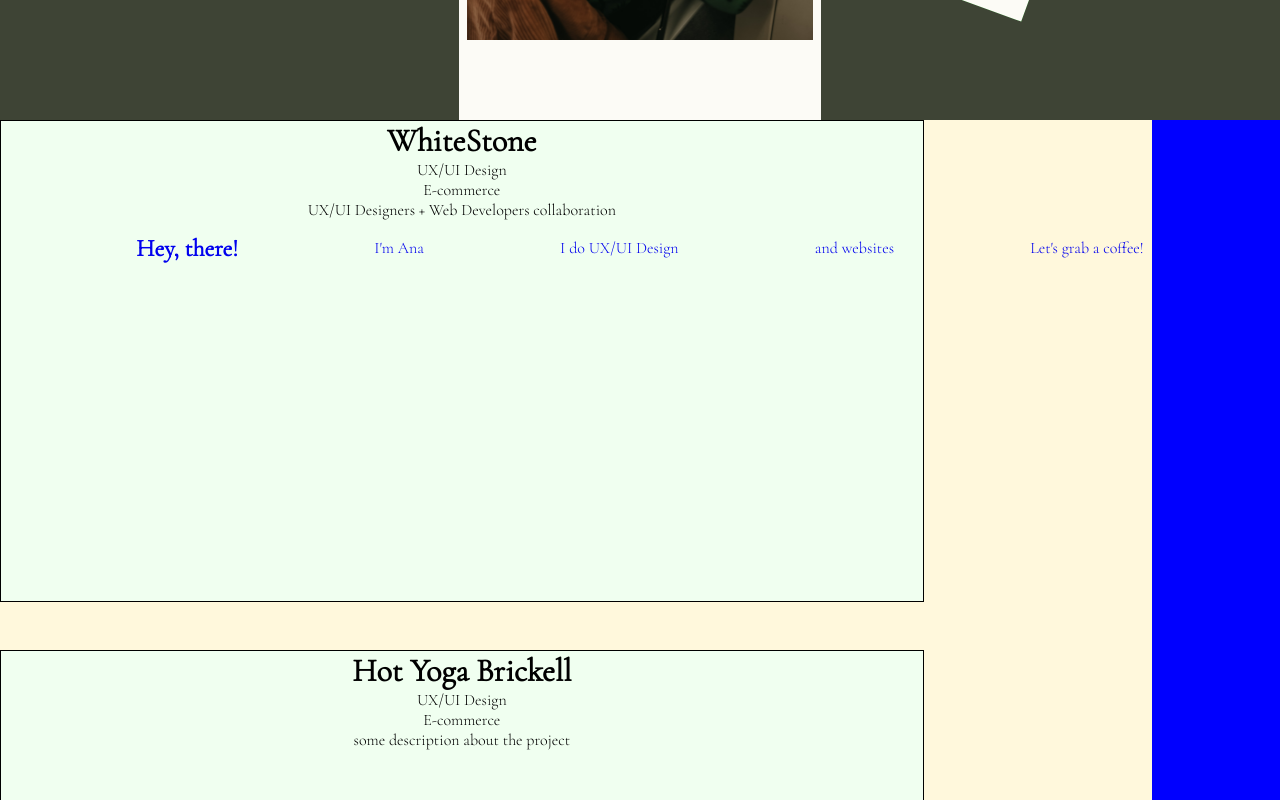
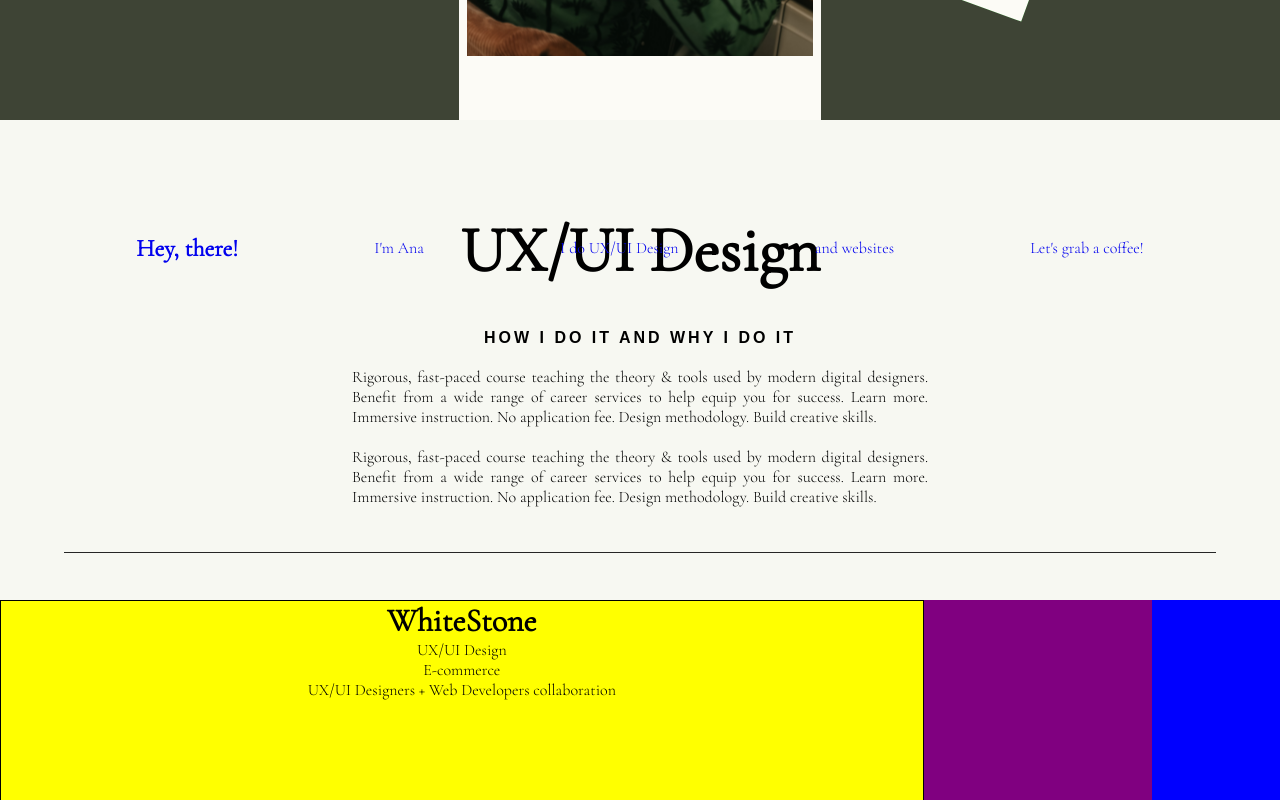
Before and after one commit to makeespresso/leportafollie-, a React (Create React App) app in the folder leportafollie/: page /UxuiDesign in a window 1280 px wide. Shown: the part 520-1320 px from the top of the page. Built offline with nearby package versions, Linux system fonts and the light colour scheme.

Commit message:
ux/ui design component and header under uxui update

```diff
--- a/leportafollie/src/App.css
+++ b/leportafollie/src/App.css
@@ -73,6 +73,7 @@ a:active {
 width: 100vw;
 height: 100vh;
 background-color: #6B7E75;
+/* background-color: #3E4435; */
 display: flex;
 /* justify-content: center;
 align-content: center;
@@ -233,9 +234,9 @@ letter-spacing: 2.3px;
 
 /* GENERAL MAIN PROJECTS SECTION*/
 .Main-projects-section-container{
-  background-color: blueviolet;
-  height: 100vh;
+  background-color: violet;
   width: 100vw;
+  height: auto;
 }
 
 .ProjectsContainer{
@@ -245,13 +246,13 @@ letter-spacing: 2.3px;
 }
 
 .DesignDistro{
-background-color: cornsilk;
+background-color: purple;
 height: auto;
 width: 90%;
 }
 
 .designContainer{
-  background-color: honeydew;
+  background-color: yellow;
   height: 60vh;
   width: 80%;
   border: 1px solid black;
@@ -265,15 +266,15 @@ width: 90%;
   width: 100vw;
   color:#FCFBF6;
   background-color: #3E4435;
+  /* background-color: #6B7E75; */
   display: flex;
   flex-direction:column;
-  /* align-items: flex-end; */
+  align-items: flex-end;
   position: relative;
   z-index:1;
 }
 
 .z-index{
-
   height: 100%;
   width: 100%;
   display: flex;
@@ -300,7 +301,7 @@ margin-top: 3rem;
 .HeroImg2{
 background-color: yellow;
 position: absolute;
-height: 60vh;
+height: 55vh;
 width:27vw;
 order:2;
 justify-content: center;
@@ -311,7 +312,7 @@ background-image: url('./img/HeroImg1.jpg');
 background-size: cover;
 background-repeat: no-repeat;
 border: #FCFBF6 .5em solid;
-border-bottom: 5em solid #FCFBF6;
+border-bottom: 4em solid #FCFBF6;
 }
 
 .Texth1 h1{
@@ -335,3 +336,42 @@ border: #FCFBF6 .5em solid;
 border-bottom: 3em solid #FCFBF6;
 transform: rotate(20deg);
 }
+
+
+/* BANNER PROJECTS */
+
+.Banner-projects{
+    height: 60vh;
+    width: 100%;
+    display: flex;
+    align-items: center;
+    justify-content: center;
+    background-color: #F7F8F2;
+}
+
+.Banner-projects-text{
+  height: 80%;
+  width: 90%;
+  /* background-color: rebeccapurple; */
+  border-bottom: 1px solid #262626;
+  display: flex;
+  flex-direction: column;
+    align-items: center;
+    justify-content: center;
+}
+.Banner-projects-text h1{
+font-size: 4rem;
+}
+
+.Banner-projects-text span{
+  font-weight: 800;
+  text-transform: uppercase;
+  letter-spacing: 3px;
+  font-family: sans-serif;
+}
+
+.Banner-projects-text p{
+  width: 50%;
+text-align: justify;
+  /* background-color: red; */
+}
--- /dev/null
+++ b/leportafollie/src/components/BannerUxuiDesign.jsx
@@ -0,0 +1,24 @@
+import React, { Component } from 'react';
+
+class BannerUxuiDesign extends Component {
+
+    render() {
+        return (
+            <div className="Banner-projects">
+                <section className="Banner-projects-text">
+                <h1>UX/UI Design</h1>
+                <br></br><br></br>
+                <span>How I do it and Why I do it</span>
+                <br></br>
+                <p>Rigorous, fast-paced course teaching the theory & tools used by modern digital designers. Benefit from a wide range of career services to help equip you for success. Learn more. Immersive instruction. No application fee. Design methodology. Build creative skills.</p>
+                <br></br>
+                <p>Rigorous, fast-paced course teaching the theory & tools used by modern digital designers. Benefit from a wide range of career services to help equip you for success. Learn more. Immersive instruction. No application fee. Design methodology. Build creative skills.</p>
+                </section>
+            </div>
+        );
+    }
+}
+
+
+
+export default BannerUxuiDesign;
--- a/leportafollie/src/components/DesignHeroImg.jsx
+++ b/leportafollie/src/components/DesignHeroImg.jsx
@@ -1,5 +1,4 @@
 import React, { Component } from 'react';
-
 
 export default class DesignHeroImg extends Component {
   render() {
@@ -8,8 +7,7 @@ export default class DesignHeroImg extends Component {
         <div className="HeroDiv">
             <div className="z-index">
             <div className="HeroImg1"></div>
-            <div className="HeroImg2 Texth1"><h1>UX / UI Design</h1></div>
-
+            <div className="HeroImg2 Texth1"><h1>Projects</h1></div>
             <div className="HeroImg3"></div>
             </div>
             </div>
--- a/leportafollie/src/components/UxuiDesign.jsx
+++ b/leportafollie/src/components/UxuiDesign.jsx
@@ -1,13 +1,14 @@
 import React, { Component } from 'react';
 import UxuiDesignSection from './UxuiDesignSection';
 import DesignHeroImg from './DesignHeroImg';
+import BannerUxuiDesign from '../components/BannerUxuiDesign';
 
 export default class UxuiDesign extends Component {
   render() {
     return (
       <div className="Main-projects-section-container">
           <DesignHeroImg/>
-
+        <BannerUxuiDesign/>
         <div className="ProjectsContainer">
           <UxuiDesignSection />
         </div>
--- a/leportafollie/src/components/UxuiDesignSection.jsx
+++ b/leportafollie/src/components/UxuiDesignSection.jsx
@@ -5,13 +5,7 @@ export default class UxuiDesignSection extends Component {
   render() {
     let DesignsToRender = [
       { cathegory: "UX/UI Design", title: "WhiteStone", header: "E-commerce", description: "UX/UI Designers + Web Developers collaboration" },
-      { cathegory: "UX/UI Design", title: "Hot Yoga Brickell", header: "E-commerce", description: "some description about the project" },
-      { cathegory: "UX/UI Design", title: "Village Christmas Market", header: "Microsite Event", description: "some description about the project" },
-      { cathegory: "UX/UI Design", title: "XO Espresso Bar", header: "Website Design", description: "some description about the project" },
-      { cathegory: "UX/UI Design", title: "Village Christmas Market", header: "Microsite Event", description: "some description about the project" },
-      { cathegory: "UX/UI Design", title: "Village Christmas Market", header: "Microsite Event", description: "some description about the project" },
-      { cathegory: "UX/UI Design", title: "Village Christmas Market", header: "Microsite Event", description: "some description about the project" },
-    ]
+     ]
 
     return (
       // <div className="webdevSection">
```
